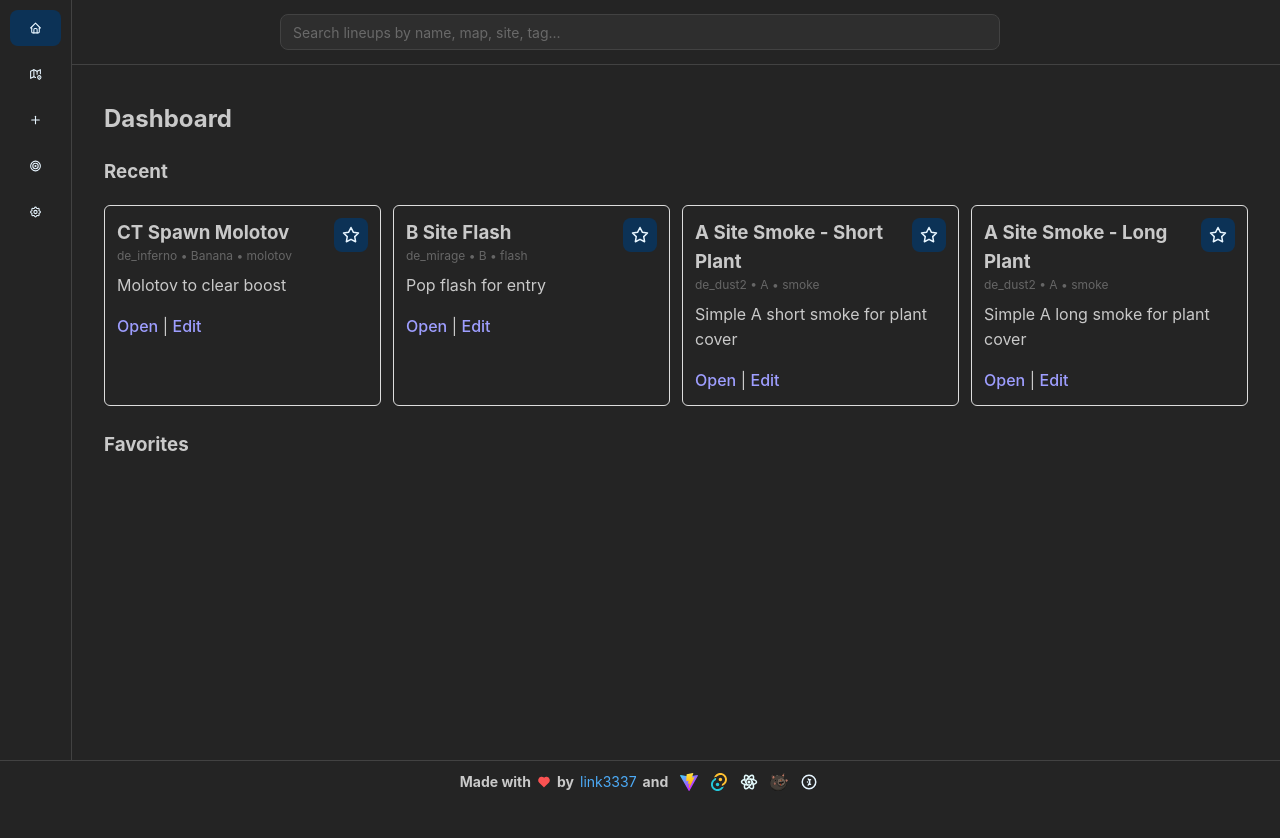
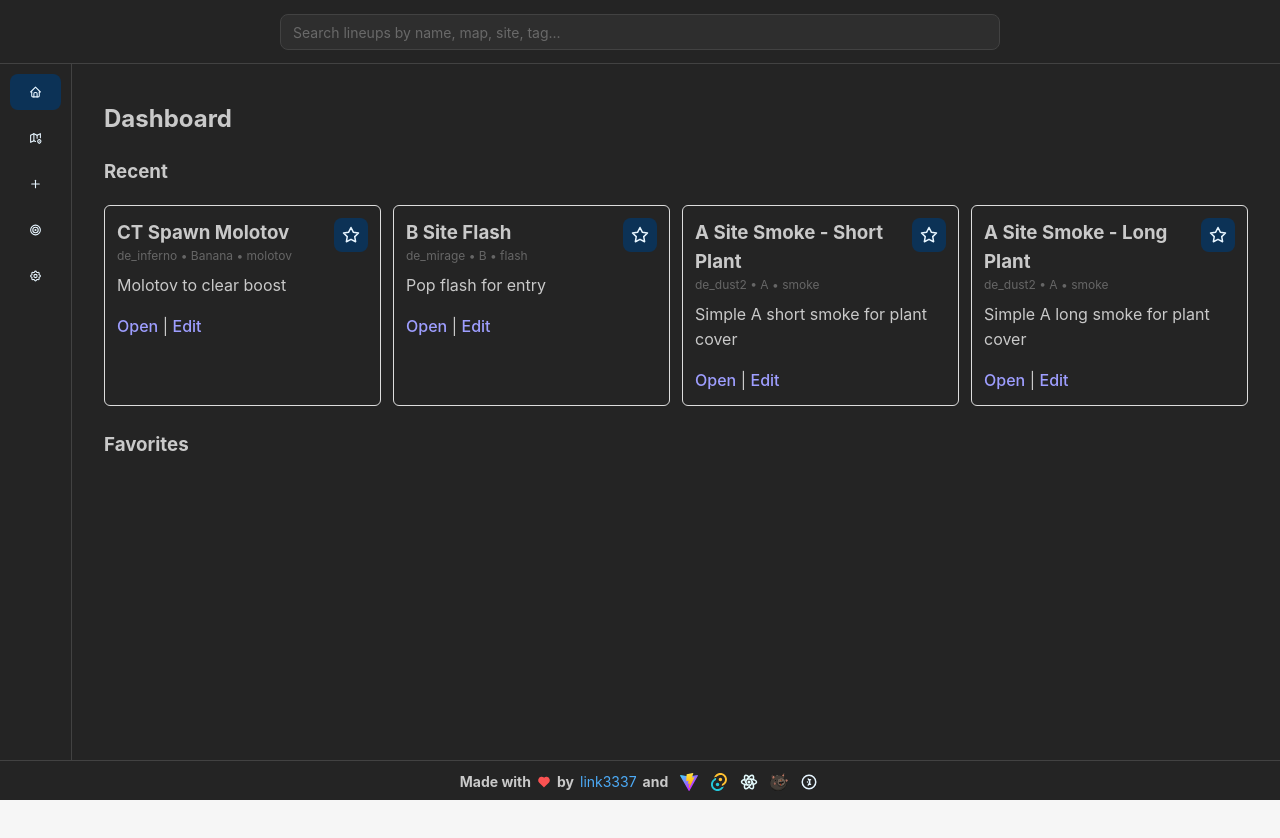
Before and after one commit to link3337/CS-Nadebook, a React (Vite) app: page / in a window 1280 px wide. Shown: the top 838 px of the page. After the commit the page ends 800 px from the top, so only its background shows below. Built offline with nearby package versions, Linux system fonts and the light colour scheme.

Commit message:
feat: enhance SearchBar component with dropdown close functionality and refactor App layout

```diff
--- a/src/App.tsx
+++ b/src/App.tsx
@@ -25,6 +25,11 @@ function App() {
         breakpoint: 'sm',
         collapsed: { mobile: false }
       }}
+      header={
+        {
+          height: 64
+        }
+      }
       footer={{
         height: 40,
         collapsed: false
@@ -86,7 +91,7 @@ function App() {
       </AppShell.Footer>
 
       <AppShell.Main>
-        <Container size="xxl" className="app" style={{ marginTop: 64 }}>
+        <Container size="xxl" className="app">
           <AppRoutes />
         </Container>
       </AppShell.Main>
--- a/src/components/SearchBar.tsx
+++ b/src/components/SearchBar.tsx
@@ -22,6 +22,7 @@ const SearchBar: React.FC = () => {
     const [query, setQuery] = React.useState('');
     const [debounced] = useDebouncedValue(query, 120);
     const [open, setOpen] = React.useState(false);
+    const containerRef = React.useRef<HTMLDivElement | null>(null);
 
     const results = React.useMemo(() => {
         const q = debounced.trim();
@@ -33,8 +34,20 @@ const SearchBar: React.FC = () => {
         setOpen(Boolean(debounced));
     }, [debounced]);
 
+    // close dropdown when clicking outside the search area
+    React.useEffect(() => {
+        function handleDocClick(e: MouseEvent) {
+            if (containerRef.current && !containerRef.current.contains(e.target as Node)) {
+                setOpen(false);
+            }
+        }
+
+        document.addEventListener('mousedown', handleDocClick);
+        return () => document.removeEventListener('mousedown', handleDocClick);
+    }, []);
+
     return (
-        <div style={{ position: 'relative', width: '100%', maxWidth: 720 }}>
+        <div ref={containerRef} style={{ position: 'relative', width: '100%', maxWidth: 720 }}>
             <TextInput
                 placeholder="Search lineups by name, map, site, tag..."
                 value={query}
```
